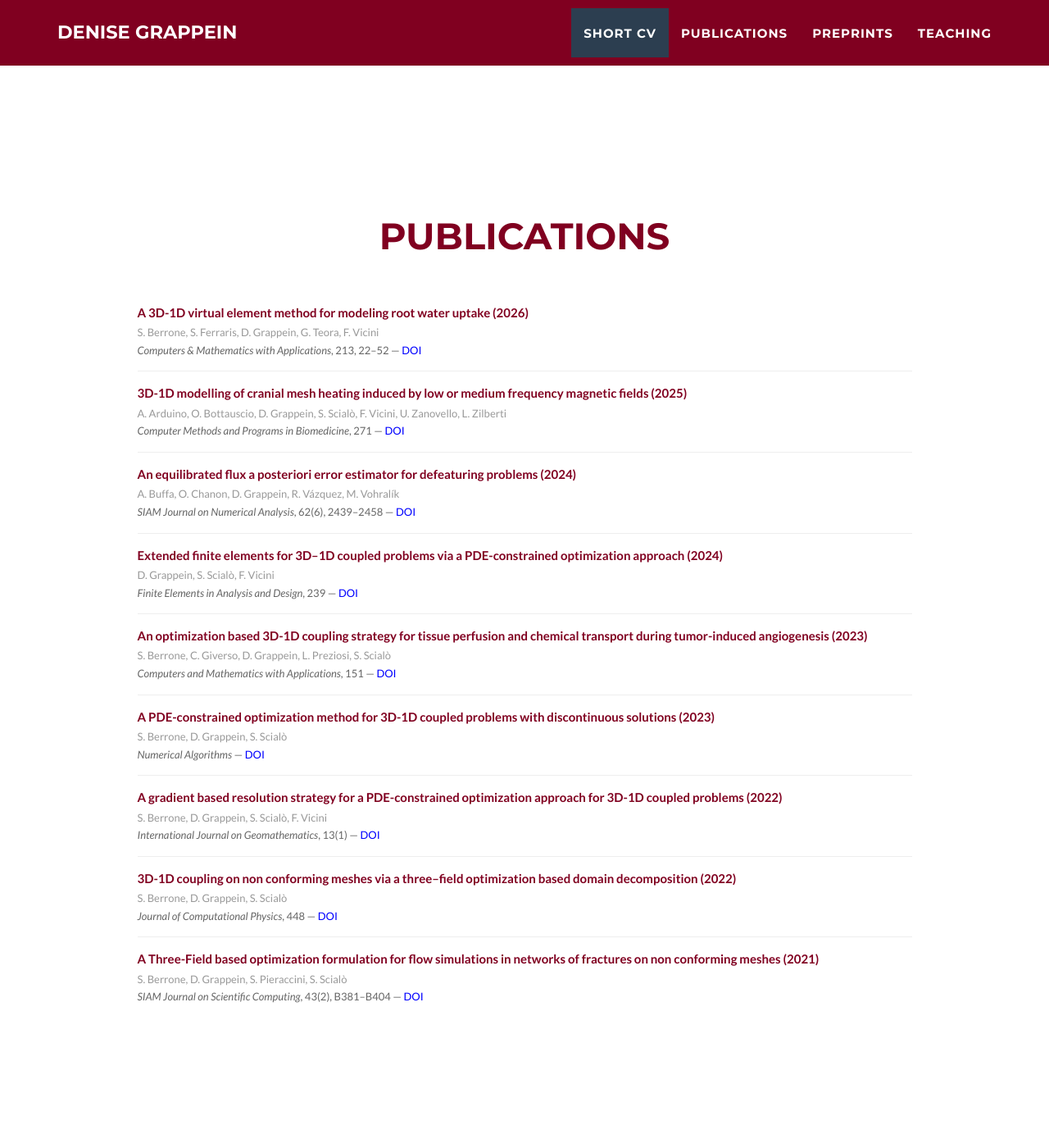
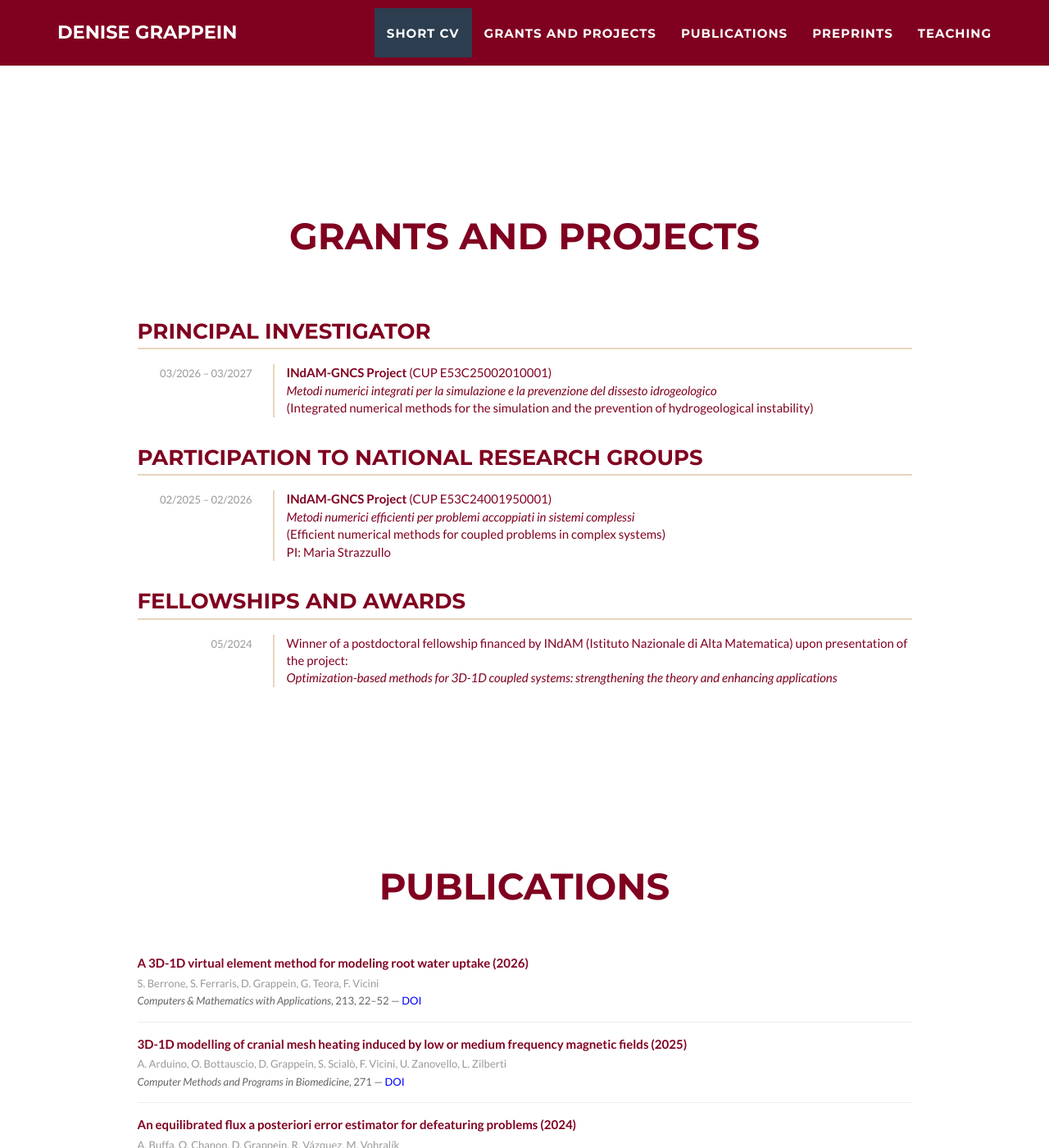
Before and after one commit to dgrappein/dgrappein.github.io, a Jekyll site: the page built from _posts/2025-05-06-Coupled2025.markdown, in a window 1280 px wide and 1400 px high, scrolled down 1911 px. Shown: the whole window at 82% size. Built offline with Jekyll 4.4.1, drawn with Linux system fonts in a browser that asks for light colours.

Commit message:
included grant section

```diff
--- /dev/null
+++ b/_includes/grants.html
@@ -0,0 +1,48 @@
+<!-- Grants and Projects Section -->
+<section id="grants">
+  <div class="container">
+    <div class="row">
+      <div class="col-lg-10 col-lg-offset-1">
+        <h2 class="text-center">Grants and Projects</h2>
+        <br><br>
+
+        <!-- PI -->
+        <h3 class="cv-section-title">Principal Investigator</h3>
+
+        <div class="cv-entry">
+          <div class="cv-date">03/2026 &ndash; 03/2027</div>
+          <div class="cv-content">
+            <strong>INdAM-GNCS Project</strong> (CUP E53C25002010001)<br>
+            <em>Metodi numerici integrati per la simulazione e la prevenzione del dissesto idrogeologico</em><br>
+            (Integrated numerical methods for the simulation and the prevention of hydrogeological instability)
+          </div>
+        </div>
+
+        <!-- Participation -->
+        <h3 class="cv-section-title">Participation to National Research Groups</h3>
+
+        <div class="cv-entry">
+          <div class="cv-date">02/2025 &ndash; 02/2026</div>
+          <div class="cv-content">
+            <strong>INdAM-GNCS Project</strong> (CUP E53C24001950001)<br>
+            <em>Metodi numerici efficienti per problemi accoppiati in sistemi complessi</em><br>
+            (Efficient numerical methods for coupled problems in complex systems)<br>
+            PI: Maria Strazzullo
+          </div>
+        </div>
+
+        <!-- Fellowships and Awards -->
+        <h3 class="cv-section-title">Fellowships and Awards</h3>
+
+        <div class="cv-entry">
+          <div class="cv-date">05/2024</div>
+          <div class="cv-content">
+            Winner of a postdoctoral fellowship financed by INdAM (Istituto Nazionale di Alta Matematica) upon presentation of the project:<br>
+            <em>Optimization-based methods for 3D-1D coupled systems: strengthening the theory and enhancing applications</em>
+          </div>
+        </div>
+
+      </div>
+    </div>
+  </div>
+</section>
--- a/_includes/nav.html
+++ b/_includes/nav.html
@@ -22,6 +22,9 @@
 	  <a href="#cv">Short CV</a>
 	</li>
 	<li class="page-scroll">
+	  <a href="#grants">Grants and Projects</a>
+	</li>
+	<li class="page-scroll">
 	  <a href="#publications">Publications</a>
 	</li>
   <li class="page-scroll">
--- a/_layouts/default.html
+++ b/_layouts/default.html
@@ -6,6 +6,7 @@
   {% include nav.html %}
   {% include header.html %}
   {% include cv.html %}
+  {% include grants.html %}
   {% include publications.html %}
   {% include preprints.html %}
   {% include teaching.html %}
```
